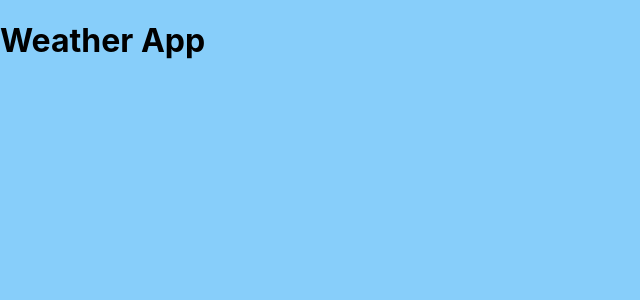
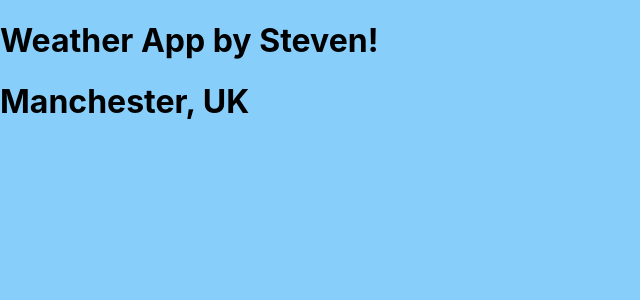
Before and after one commit to ste-lomax/weather-app, a React (Create React App) app: page / in a window 1280 px wide. Shown: the top 300 px of the page, without its empty margins (0-640 px from the left). Built offline with nearby package versions, Linux system fonts and the light colour scheme.

Commit message:
location details

```diff
--- a/package.json
+++ b/package.json
@@ -6,6 +6,7 @@
     "@testing-library/jest-dom": "^5.16.4",
     "@testing-library/react": "^13.2.0",
     "@testing-library/user-event": "^13.5.0",
+    "prop-types": "^15.8.1",
     "react": "^18.1.0",
     "react-dom": "^18.1.0",
     "react-scripts": "5.0.1",
--- a/src/components/App.js
+++ b/src/components/App.js
@@ -1,13 +1,37 @@
+import PropTypes from "prop-types";
 import React from "react";
 
 import "../styles/App.css";
 
-function App() {
+import LocationDetails from "./LocationDetails";
+
+// function App(props) {
+//   return (
+//     <div className="App">
+//       <h1>Weather App</h1>
+//       <LocationDetails
+//         city={props.location.city}
+//         country={props.location.country}
+//       />
+//     </div>
+//   );
+// }
+
+function App({ location }) {
+  const { city, country } = location;
   return (
     <div className="App">
-      <h1>Weather App</h1>
+      <h1>Weather App by Steven!</h1>
+      <LocationDetails city={city} country={country} />
     </div>
   );
 }
 
+App.propTypes = {
+  location: PropTypes.shape({
+    city: PropTypes.string,
+    country: PropTypes.string,
+  }).isRequired,
+};
+
 export default App;
--- /dev/null
+++ b/src/components/LocationDetails.js
@@ -0,0 +1,14 @@
+import React from "react";
+import PropTypes from "prop-types";
+
+function LocationDetails(props) {
+  const { city, country } = props;
+  return <h1>{`${city}, ${country}`}</h1>;
+}
+
+LocationDetails.propTypes = {
+  city: PropTypes.string.isRequired,
+  country: PropTypes.string.isRequired,
+};
+
+export default LocationDetails;
--- /dev/null
+++ b/src/data/forecast.json
@@ -0,0 +1,78 @@
+{
+    "location": {
+      "city": "Manchester",
+      "country": "UK"
+    },
+    "forecasts": [
+      {
+        "date": 1525046400000,
+        "temperature": {
+          "max": 11,
+          "min": 4
+        },
+        "wind": {
+          "speed": 13,
+          "direction": "s"
+        },
+        "humidity": 30,
+        "description": "Clear",
+        "icon": "800"
+      },
+      {
+        "date": 1525132800000,
+        "temperature": {
+          "max": 13,
+          "min": 8
+        },
+        "wind": {
+          "speed": 60,
+          "direction": "ne"
+        },
+        "humidity": 80,
+        "description": "Stormy",
+        "icon": "211"
+      },
+      {
+        "date": 1525219200000,
+        "temperature": {
+          "max": 1,
+          "min": -2
+        },
+        "wind": {
+          "speed": 5,
+          "direction": "n"
+        },
+        "humidity": 50,
+        "description": "Heavy Snow",
+        "icon": "602"
+      },
+      {
+        "date": 1525305600000,
+        "temperature": {
+          "max": 20,
+          "min": 4
+        },
+        "wind": {
+          "speed": 150,
+          "direction": "e"
+        },
+        "humidity": 80,
+        "description": "Tornado",
+        "icon": "781"
+      },
+      {
+        "date": 1525392000000,
+        "temperature": {
+          "max": 25,
+          "min": 18
+        },
+        "wind": {
+          "speed": 8,
+          "direction": "nne"
+        },
+        "humidity": 50,
+        "description": "Hazy",
+        "icon": "721"
+      }
+    ]
+  }
--- a/src/index.js
+++ b/src/index.js
@@ -2,10 +2,11 @@
 import ReactDOM from "react-dom/client";
 import "./styles/index.css";
 import App from "./components/App";
+import forecast from "./data/forecast.json";
 
 const root = ReactDOM.createRoot(document.getElementById("root"));
 root.render(
   <React.StrictMode>
-    <App />
+    <App location={forecast.location} />
   </React.StrictMode>
 );
```
Also changed, not shown: 1 other file (tests, documents, lock files or other folders).
